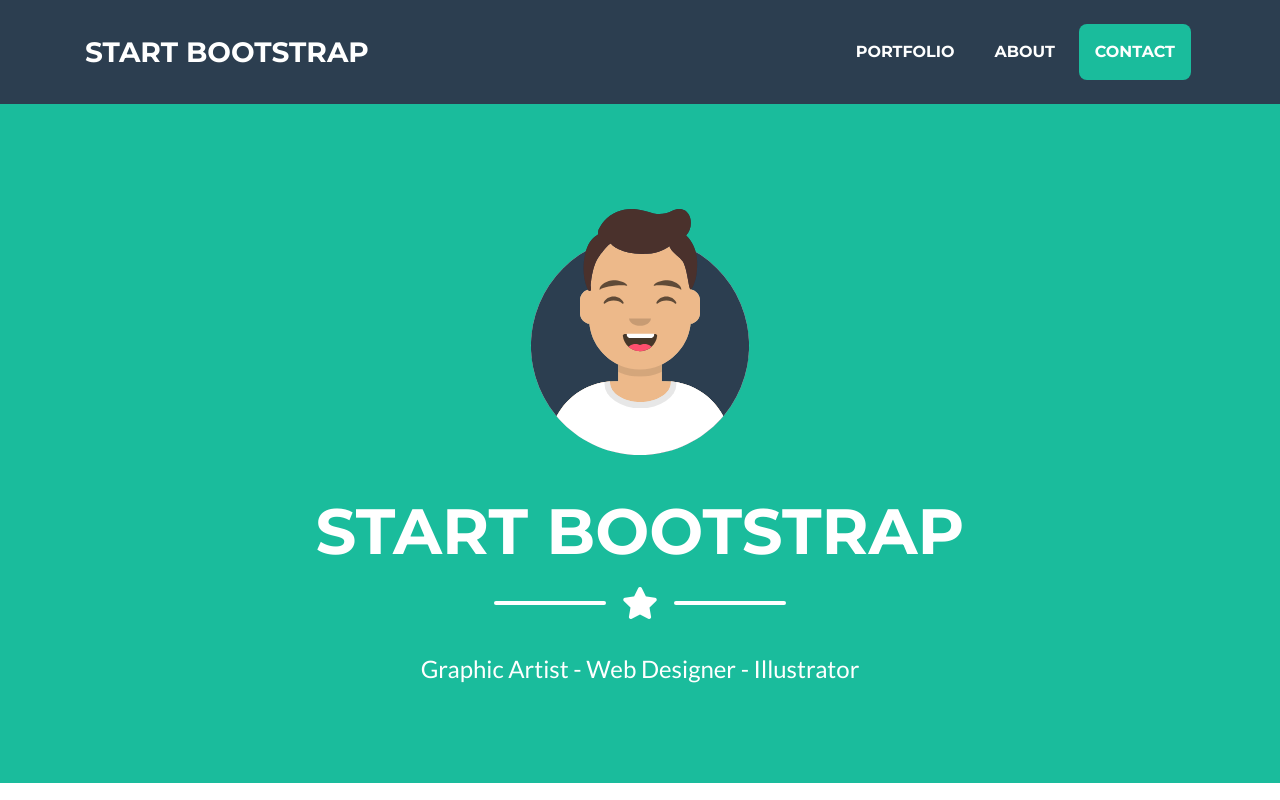
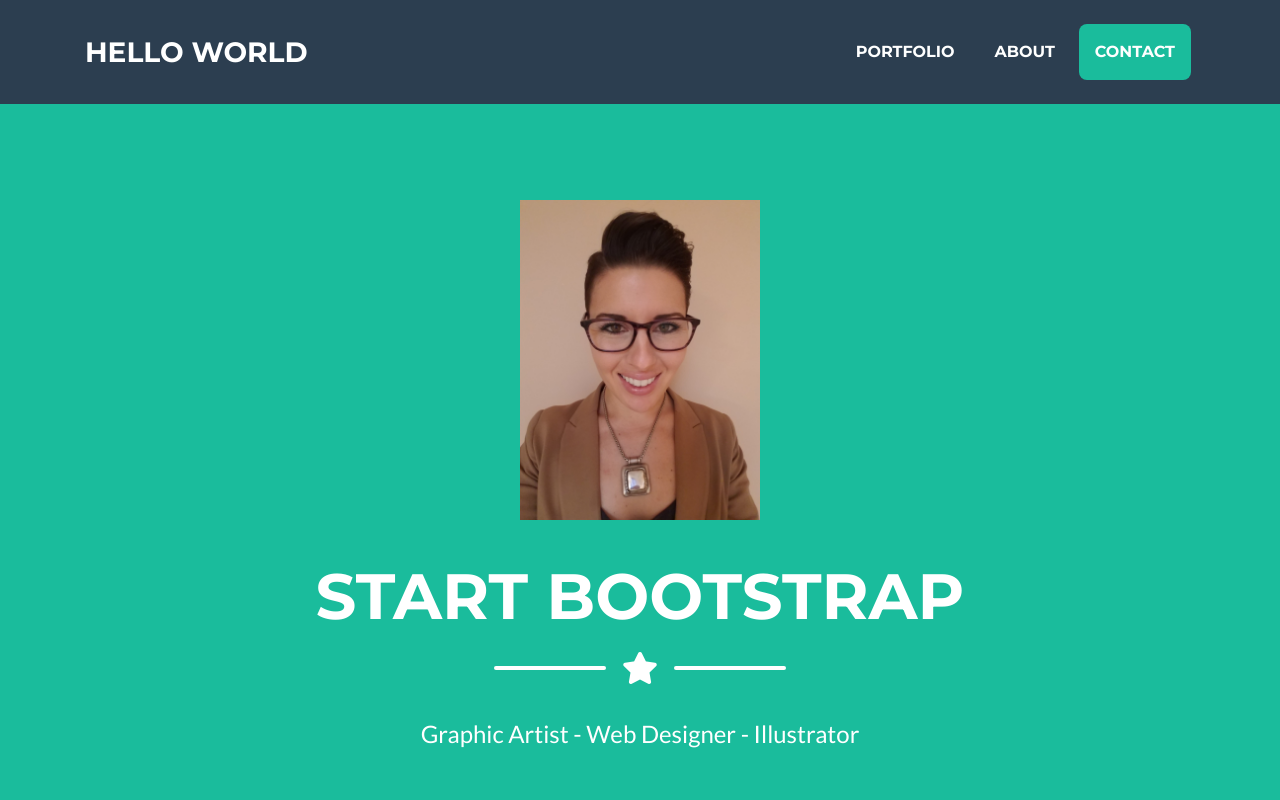
Before and after one commit to jmscarlett715/my_first_website, a website with bundled scripts: page index.html in a window 1280 px wide. Shown: the top 800 px of the page. Built offline with nearby package versions, Linux system fonts and the light colour scheme.

Commit message:
add css and images

```diff
--- /dev/null
+++ b/css/index.css
@@ -0,0 +1,3 @@
+body {
+    background-color: aquamarine !important;
+}
--- a/index.html
+++ b/index.html
@@ -17,6 +17,7 @@
 
   <!-- Theme CSS -->
   <link href="css/freelancer.min.css" rel="stylesheet">
+  <link href="css/index.css" rel="stylesheet">
 
 </head>
 
@@ -25,7 +26,7 @@
   <!-- Navigation -->
   <nav class="navbar navbar-expand-lg bg-secondary text-uppercase fixed-top" id="mainNav">
     <div class="container">
-      <a class="navbar-brand js-scroll-trigger" href="#page-top">Start Bootstrap</a>
+      <a class="navbar-brand js-scroll-trigger" href="#page-top">Hello World</a>
       <button class="navbar-toggler navbar-toggler-right text-uppercase font-weight-bold bg-primary text-white rounded" type="button" data-toggle="collapse" data-target="#navbarResponsive" aria-controls="navbarResponsive" aria-expanded="false" aria-label="Toggle navigation">
         Menu
         <i class="fas fa-bars"></i>
@@ -51,7 +52,7 @@
     <div class="container d-flex align-items-center flex-column">
 
       <!-- Masthead Avatar Image -->
-      <img class="masthead-avatar mb-5" src="img/avataaars.svg" alt="">
+      <img class="masthead-avatar mb-5" src="img/me.jpg" alt="">
 
       <!-- Masthead Heading -->
       <h1 class="masthead-heading text-uppercase mb-0">Start Bootstrap</h1>
```
Also changed, not shown: img/me.jpg (added), 1 other file.
